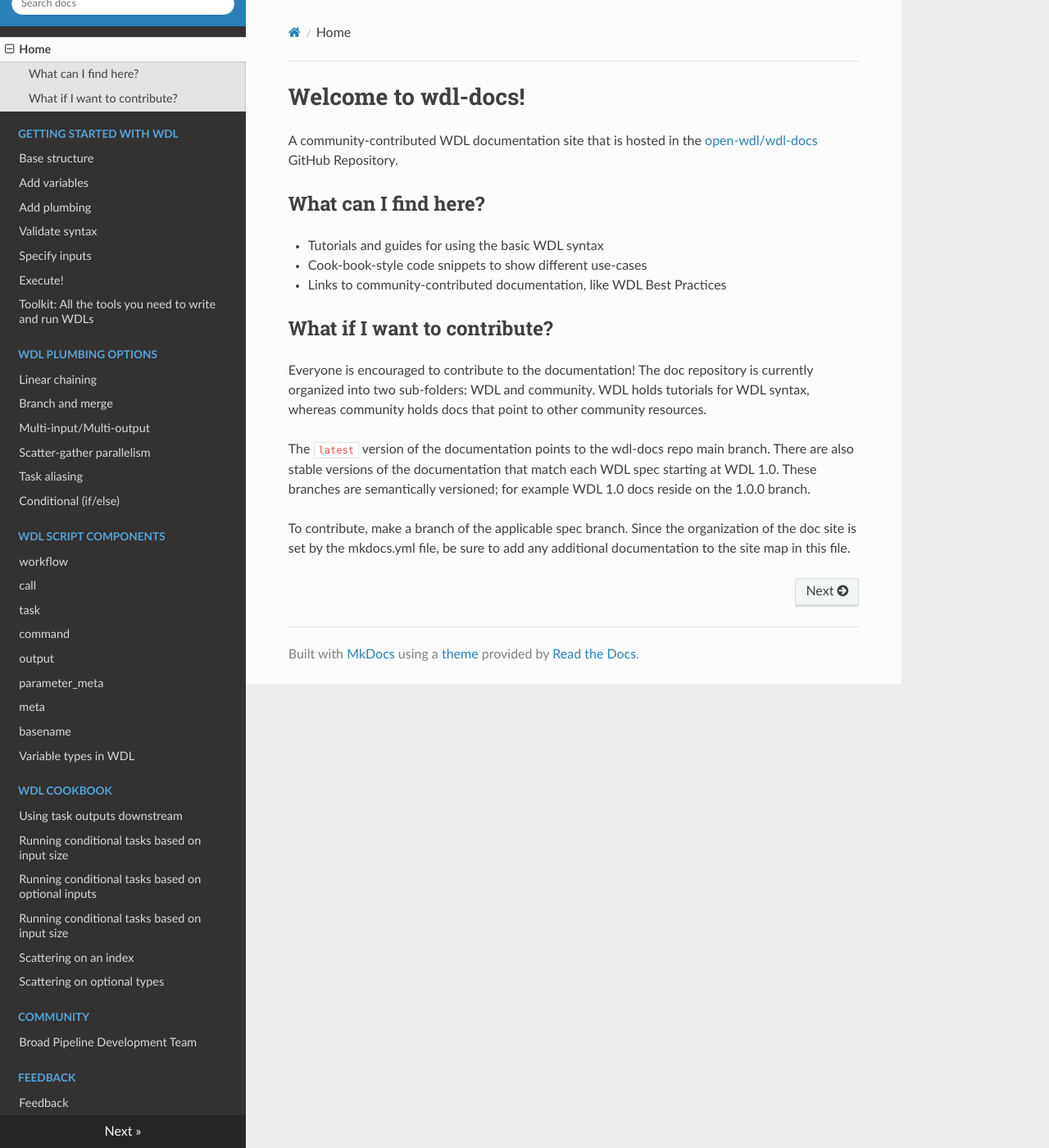
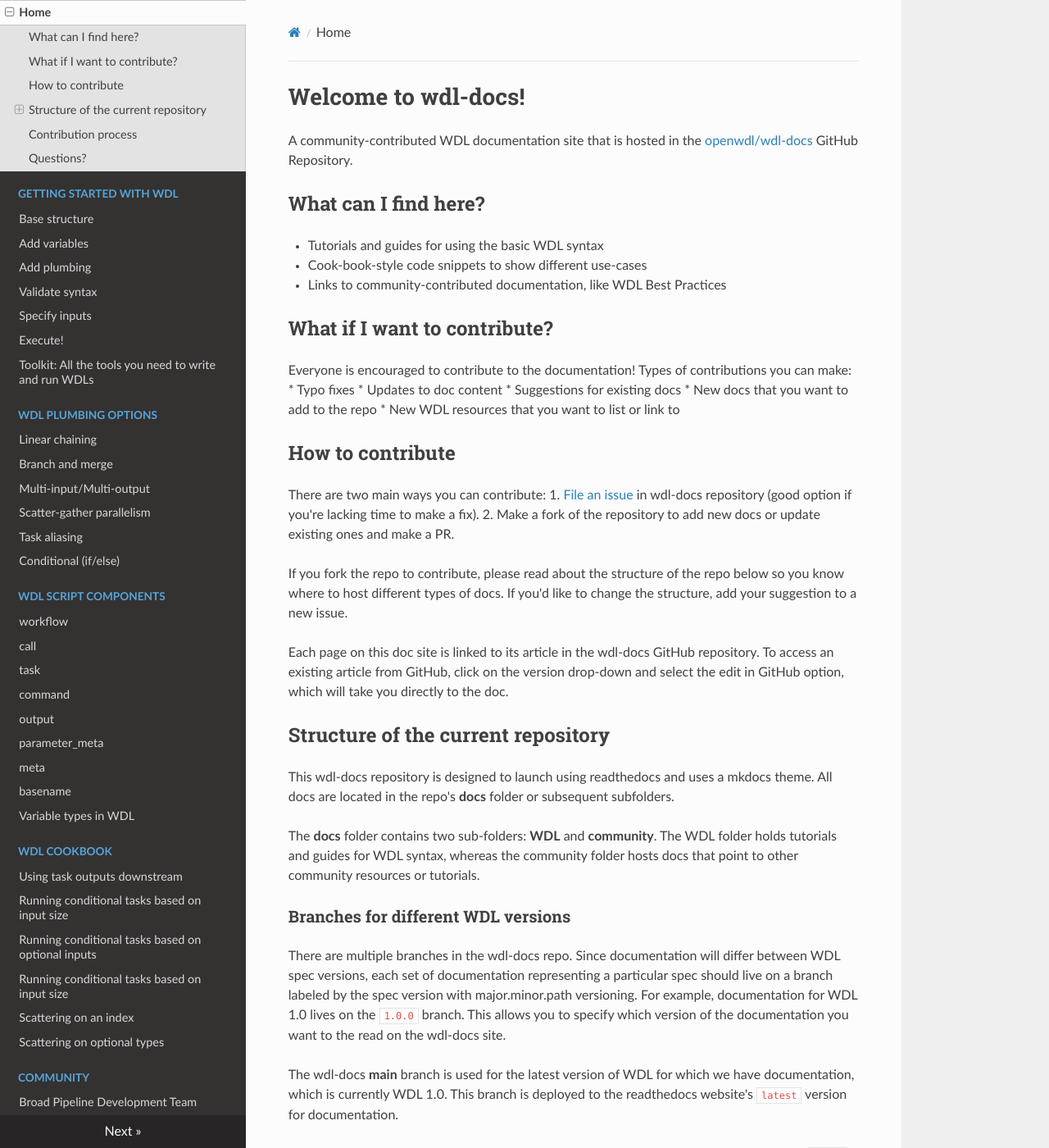
Before and after one commit to openwdl/wdl-docs, an MkDocs documentation site: the page built from docs/index.md, in a window 1280 px wide and 1400 px high. Shown: the whole window at 82% size. Built offline with MkDocs 1.6.1, drawn with Linux system fonts in a browser that asks for light colours; nearby versions of some CDN libraries; some of the changed text lies outside the part shown.

Commit message:
Lk contribution guidelines (#18)
Updated contribution guidelines

```diff
--- a/docs/index.md
+++ b/docs/index.md
@@ -1,18 +1,56 @@
 # Welcome to wdl-docs!
 
-A community-contributed WDL documentation site that is hosted in the [open-wdl/wdl-docs](https://github.com/openwdl/wdl-docs) GitHub Repository.
+A community-contributed WDL documentation site that is hosted in the [openwdl/wdl-docs](https://github.com/openwdl/wdl-docs) GitHub Repository.
 
 ## What can I find here?
 * Tutorials and guides for using the basic WDL syntax
 * Cook-book-style code snippets to show different use-cases
 * Links to community-contributed documentation, like WDL Best Practices
 
+## What if I want to contribute?
+Everyone is encouraged to contribute to the documentation! Types of contributions you can make:
+* Typo fixes
+* Updates to doc content
+* Suggestions for existing docs
+* New docs that you want to add to the repo
+* New WDL resources that you want to list or link to
+
+## How to contribute
+There are two main ways you can contribute:
+1. [File an issue](https://github.com/openwdl/wdl-docs/issues/new/choose) in wdl-docs repository (good option if you're lacking time to make a fix).
+2. Make a fork of the repository to add new docs or update existing ones and make a PR.
+
+If you fork the repo to contribute, please read about the structure of the repo below so you know where to host different types of docs. If you'd like to change the structure, add your suggestion to a new issue.
+
+Each page on this doc site is linked to its article in the wdl-docs GitHub repository. To access an existing article from GitHub, click on the version drop-down and select the edit in GitHub option, which will take you directly to the doc.
+
+## Structure of the current repository
+This wdl-docs repository is designed to launch using readthedocs and uses a mkdocs theme. All docs are located in the repo's **docs** folder or subsequent subfolders.
 
 
-## What if I want to contribute?
-Everyone is encouraged to contribute to the documentation!
-The doc repository is currently organized into two sub-folders: WDL and community. WDL holds tutorials for WDL syntax, whereas community holds docs that point to other community resources.
+The **docs** folder contains two sub-folders: **WDL** and **community**. The WDL folder holds tutorials and guides for WDL syntax, whereas the community folder hosts docs that point to other community resources or tutorials.
 
-The `latest` version of the documentation points to the wdl-docs repo main branch. There are also stable versions of the documentation that match each WDL spec starting at WDL 1.0. These branches are semantically versioned; for example WDL 1.0 docs reside on the 1.0.0 branch.
+### Branches for different WDL versions
+There are multiple branches in the wdl-docs repo. Since documentation will differ between WDL spec versions, each set of documentation representing a particular spec should live on a branch labeled by the spec version with major.minor.path versioning. For example, documentation for WDL 1.0 lives on the `1.0.0` branch. This allows you to specify which version of the documentation you want to the read on the wdl-docs site.
 
-To contribute, make a branch of the applicable spec branch. Since the organization of the doc site is set by the mkdocs.yml file, be sure to add any additional documentation to the site map in this file.
+The wdl-docs **main** branch is used for the latest version of WDL for which we have documentation, which is currently WDL 1.0. This branch is deployed to the readthedocs website's `latest` version for documentation.
+
+The wdl-docs site also has a stable version of documentation which currently points to the `1.0.0` branch. This will likely change in the future.
+
+### Site map in the mkdocs YML
+The docs folder contains a [mkdocs YML](https://github.com/openwdl/wdl-docs/blob/main/mkdocs.yml) file which contains the site map for the documentation website. All the website sections and article names are organized using this YML file. If you want to add new sections to the website or add or change article names, use this YML file.
+
+## Contribution process
+If you're planning to fork the repo and contribute, follow these steps:
+1. Review the OpenWDL [license](https://github.com/openwdl/wdl-docs/blob/main/LICENSE).
+1. Review the [contributor agreement](CONTRIBUTING.md)
+1. Fork the repository.
+1. Make a branch of an existing spec version branch or make a new branch to reflect the version of the documentation you're adding or updating.
+1. Decide which folder you want to host documentation (**WDL** or **community**). If you feel a new folder is necessary, you can also create one.
+1. Make changes in your fork.
+1. Update the mkdocs.yml file (site map) if you're adding new docs.
+1. Create a PR against the WDL spec version branch you're working off.
+1. Tag an [OpenWDL](https://github.com/openwdl) member for review.
+
+## Questions?
+If you have questions or want feedback before making a PR, [file an issue](https://github.com/openwdl/wdl-docs/issues/new/choose) in the repo.
```
Also changed, not shown: CONTRIBUTING.md (added, +16 -0 lines), README.md (+42 -4 lines).
